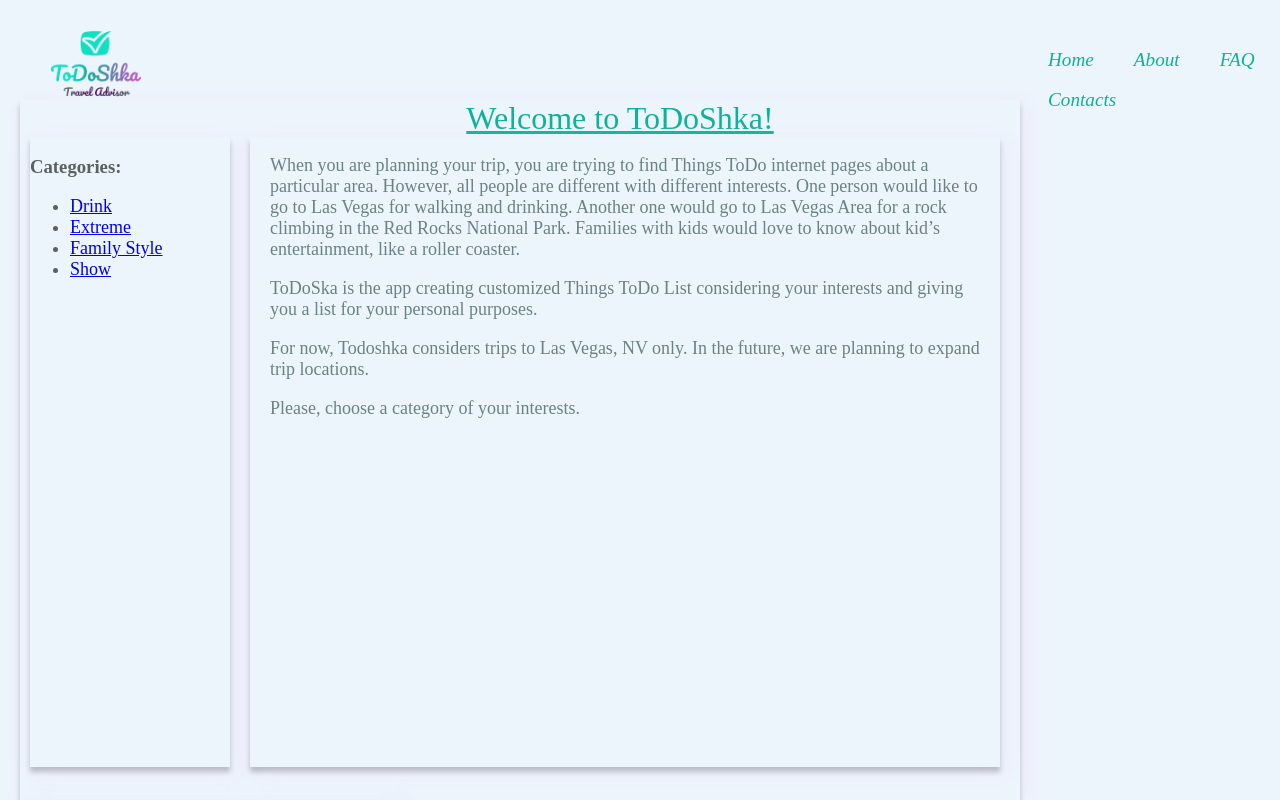
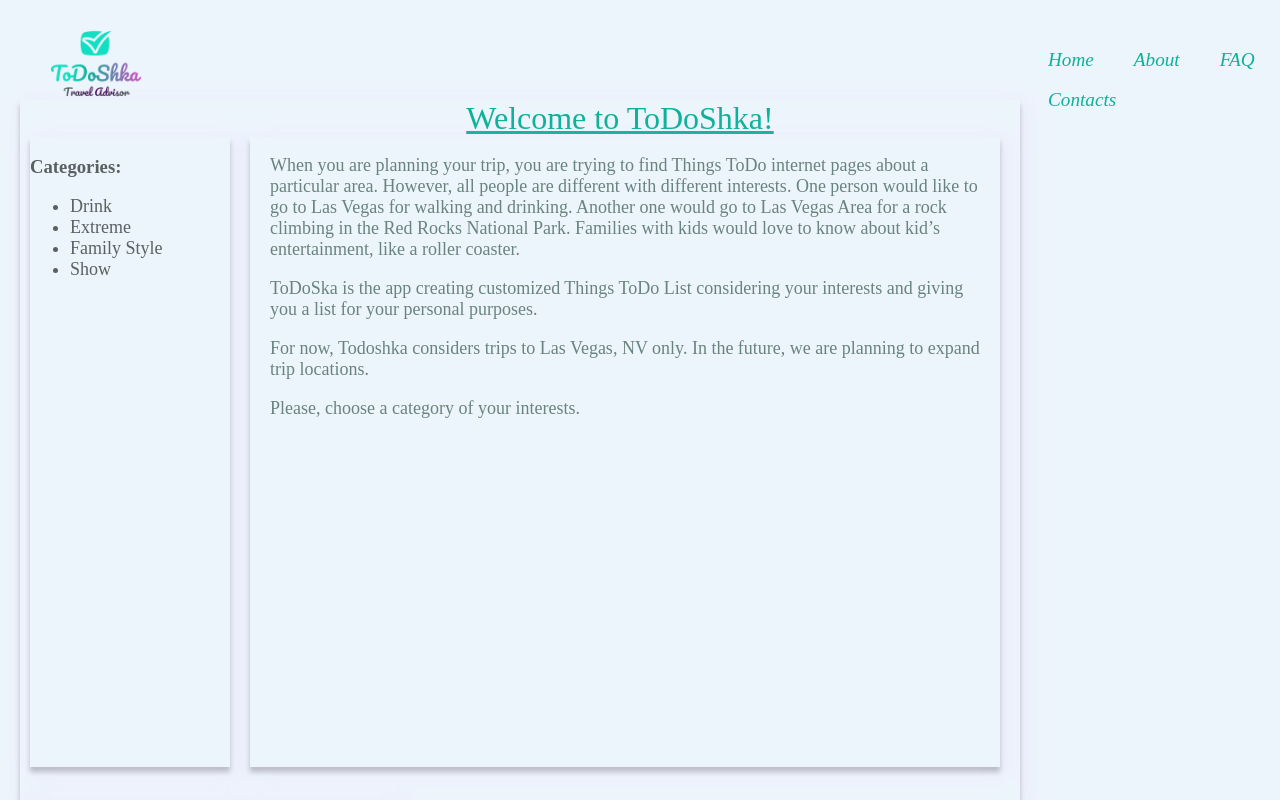
Before and after one commit to NataliyaZhuravleva/ToDoShka, a React (Create React App) app: page / in a window 1280 px wide. Shown: the top 800 px of the page. Built offline with nearby package versions, Linux system fonts and the light colour scheme; grey boxes are pictures that could not be loaded.

Commit message:
Uncomment categories properties to expand API response

```diff
--- a/src/components/categories/Categories.js
+++ b/src/components/categories/Categories.js
@@ -8,9 +8,9 @@
   const categories = ['Drink', 'Extreme', 'Family Style', 'Show'];
 
   const categoriesString = {
-    'Drink': "bars",//&biergartens&pubs&restaurants",
-    'Extreme': 'climbing',//&roller_coasters&other_amusement_rides',
-    'Family Style': 'amusement_parks',//&water_parks&roller_coasters&ferris_wheels&zoos&aquariums&children_museums',
+    'Drink': "bars&biergartens&pubs&restaurants",
+    'Extreme': 'climbing&roller_coasters&other_amusement_rides',
+    'Family Style': 'amusement_parks&water_parks&roller_coasters&ferris_wheels&zoos&aquariums&children_museums',
     'Show': 'theatres_and_entertainments'
   }
 
@@ -33,7 +33,7 @@
               {categories.map((category, index) =>
                 <li
                   key={index}
-                  onClick={() => whenCategoryClicked(category)}><a href="#">{category}</a>
+                  onClick={() => whenCategoryClicked(category)}>{category}
                 </li>
               )}
             </ul>
```
